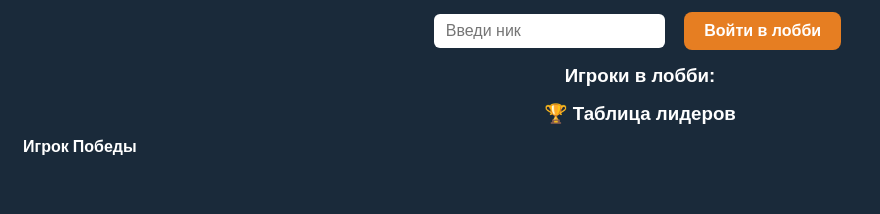
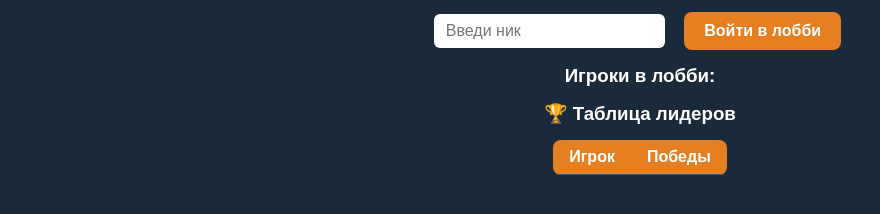
Before and after one commit to morozovsasha2000/gamekosti, a website: page public/index.html in a window 1280 px wide. Shown: the part 120-334 px from the top of the page, without its empty margins (0-880 px from the left). Drawn offline with nearby package versions, Linux system fonts and the light colour scheme; no server answers.

Commit message:
Update style.css

```diff
--- a/public/style.css
+++ b/public/style.css
@@ -12,17 +12,44 @@ input { padding: 8px 12px; font-size: 1rem; border-radius: 6px; border: none; ma
 button { padding: 10px 20px; font-size: 1rem; border: none; border-radius: 8px; cursor: pointer; background: #e67e22; color: white; font-weight: bold; margin: 5px; }
 button:hover { background: #d35400; }
 button:disabled { background: #555; cursor: not-allowed; }
+
 #lobbyList { list-style: none; padding: 0; }
 #lobbyList li { background: #2c3e50; margin: 5px auto; padding: 8px; border-radius: 6px; max-width: 300px; }
+
+/* Таблица лидеров */
+#leaderboardTable {
+    margin: 15px auto;
+    border-collapse: collapse;
+    background: #2c3e50;
+    border-radius: 8px;
+    overflow: hidden;
+}
+#leaderboardTable th, #leaderboardTable td {
+    padding: 8px 16px;
+    border-bottom: 1px solid #3d566e;
+}
+#leaderboardTable th {
+    background: #e67e22;
+}
+#leaderboardTable tbody tr:hover {
+    background: #3d566e;
+}
+
 #playersPanel { display: flex; justify-content: center; gap: 15px; margin-bottom: 15px; flex-wrap: wrap; }
 .player-tag { padding: 8px 16px; border-radius: 20px; font-weight: bold; border: 2px solid transparent; transition: 0.3s; }
 .player-tag.active { border-color: gold; box-shadow: 0 0 12px gold; }
 .player-tag.you { font-style: italic; }
+
 .dice-area { display: flex; justify-content: center; align-items: center; gap: 15px; margin-bottom: 15px; }
 .dice { width: 60px; height: 60px; background: white; color: black; font-size: 2rem; font-weight: bold; display: flex; align-items: center; justify-content: center; border-radius: 12px; }
+
 #message { margin: 10px 0; font-size: 1.2rem; color: #f1c40f; min-height: 30px; }
+
 .board { display: grid; grid-template-columns: repeat(6, 1fr); gap: 4px; max-width: 400px; margin: 0 auto 15px; aspect-ratio: 1 / 1; }
 .cell { background: #2c3e50; border-radius: 6px; font-size: 0.85rem; display: flex; align-items: center; justify-content: center; cursor: default; color: #bbb; transition: 0.2s; aspect-ratio: 1 / 1; }
 .cell.clickable { cursor: pointer; outline: 3px dashed #f1c40f; outline-offset: -3px; animation: pulse 0.8s infinite; }
 @keyframes pulse { 0% { outline-color: #f1c40f; } 50% { outline-color: #e67e22; } 100% { outline-color: #f1c40f; } }
+
+#gameOverButtons { margin: 15px 0; }
+#gameOverButtons button { margin: 5px; }
 #leaveButton { background: #c0392b; margin-top: 10px; }
```
